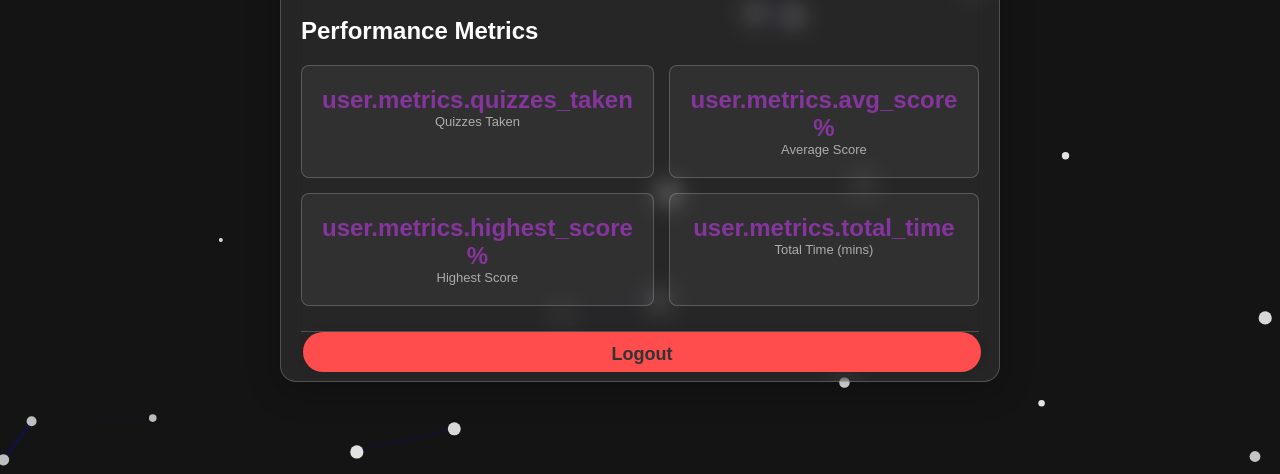
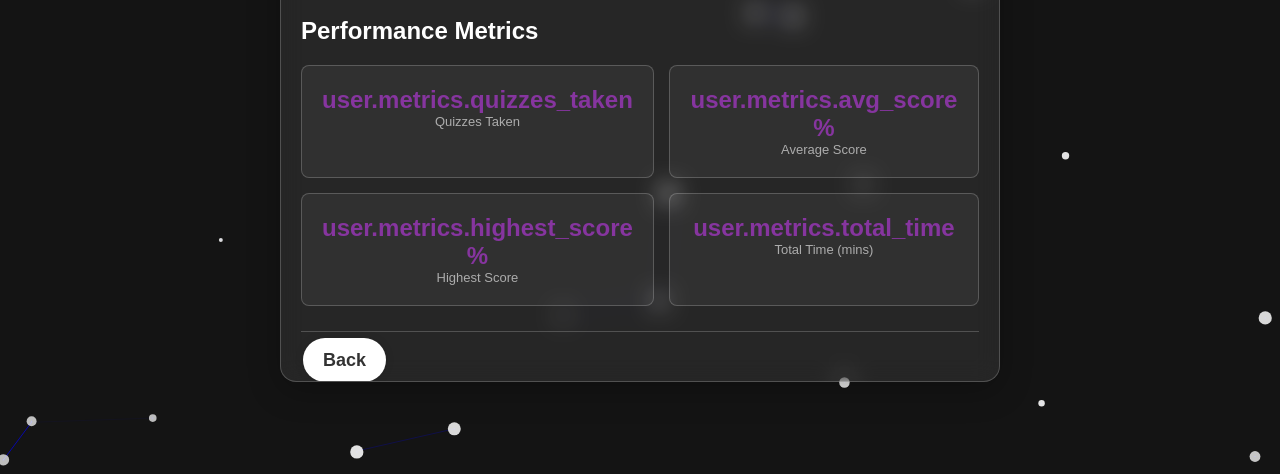
Before and after one commit to Pixel-Synth/Quiz-Master, a Flask app: page /profilepage in a window 1280 px wide. Shown: the part 1368-1842 px from the top of the page. Run offline with Flask 3, Linux system fonts and the light colour scheme; the visitor is signed in with stand-in values (Sample User, id 1); parts of the project's set-up code (start-up, migrations or seed data) failed here and were passed over; some libraries are stand-ins or nearby versions; some web fonts are replaced.

Commit message:
added back

```diff
--- a/templates/profilepage.html
+++ b/templates/profilepage.html
@@ -494,7 +494,11 @@
                 </div>
             </div>
         </div>
-
+        <br>
+        <div class="profile-section">
+            <a href="{{ url_for('homepage') }}" class="button" style="text-decoration: none;">Back</a>
+        </div>
+        <br>
         <div class="profile-section">
             <form id="logout" action="{{ url_for('logout') }}">
                 <button type="submit" class="button danger full-width">Logout</button>
```
